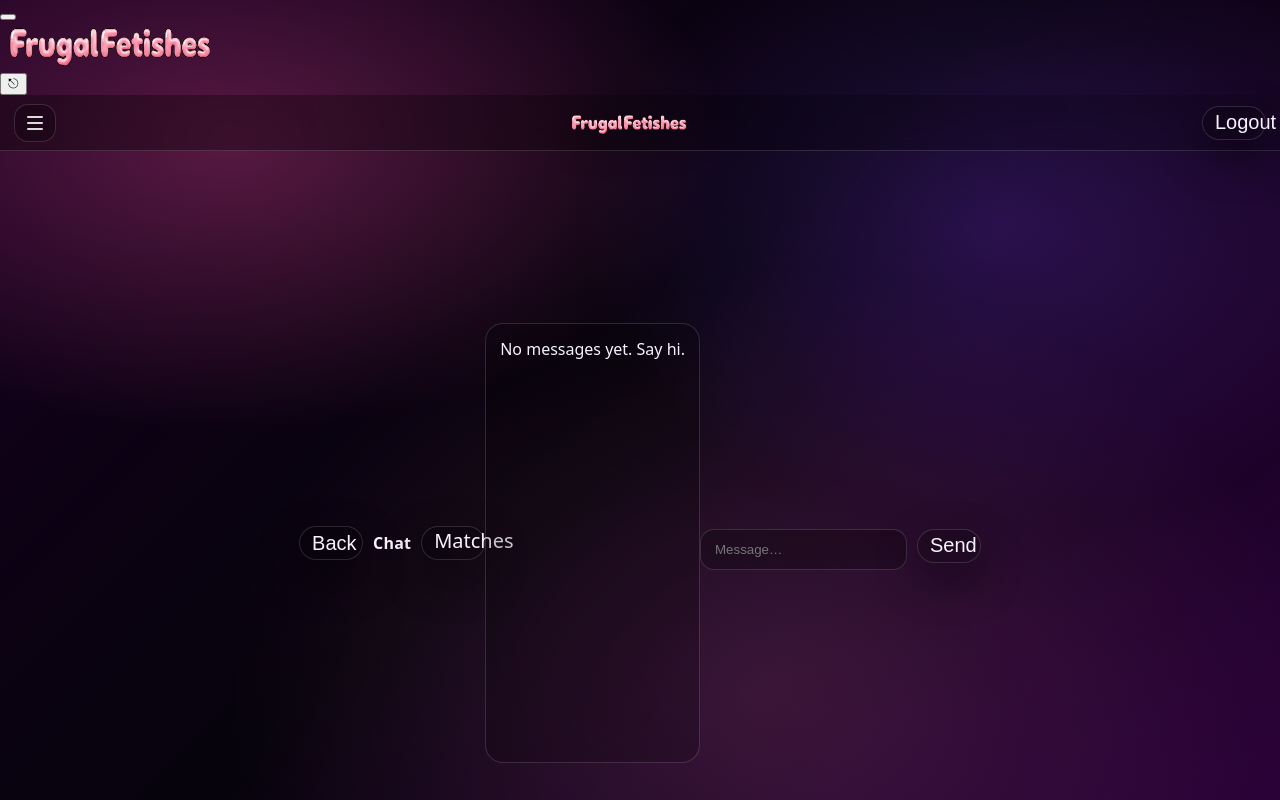
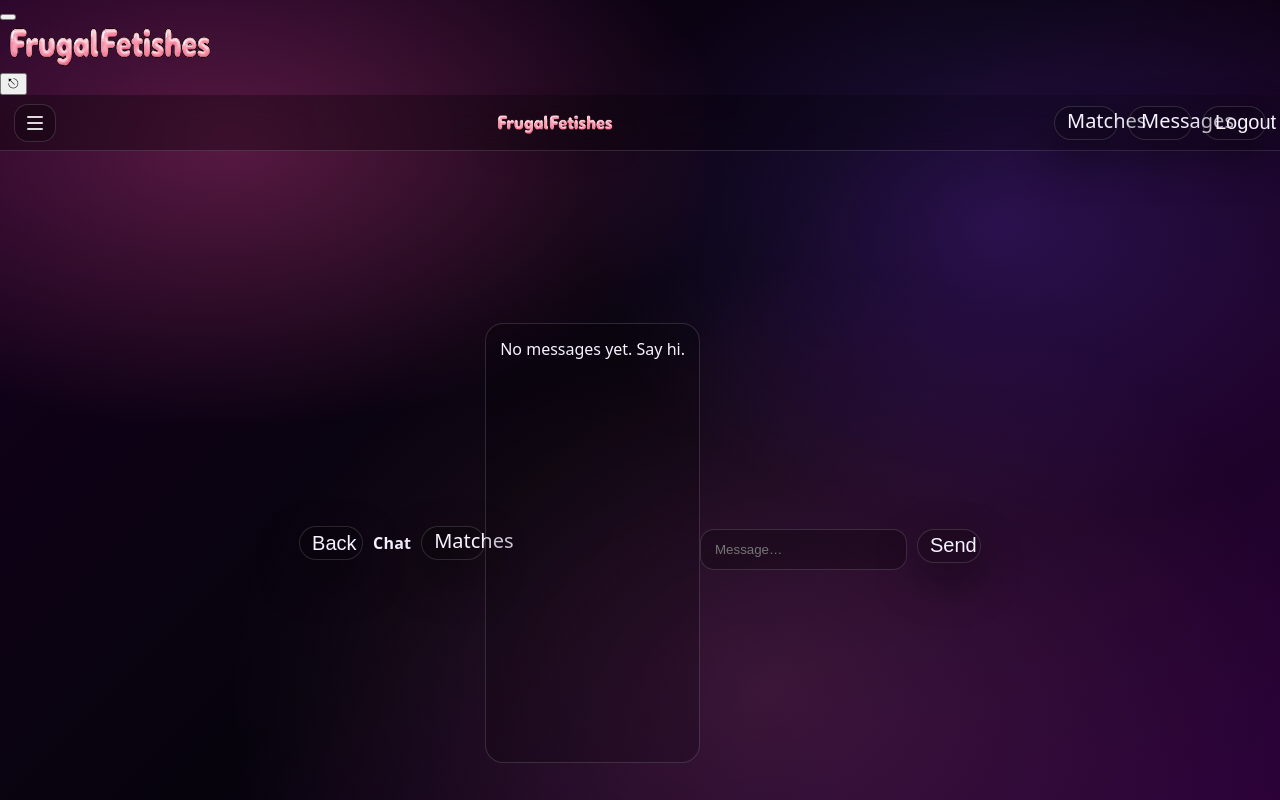
Before and after one commit to FrugalFetishes/frugalfetishes-frontend-next, a Next.js app: page /chat/1 in a window 1280 px wide. Shown: the top 800 px of the page. Built offline with nearby package versions, Linux system fonts and the light colour scheme.

Commit message:
Update AppHeader.tsx

```diff
--- a/src/components/AppHeader.tsx
+++ b/src/components/AppHeader.tsx
@@ -26,9 +26,6 @@ export default function AppHeader(props: { active?: "discover" | "matches" | "ch
   useEffect(() => {
     const tick = () => {
       try {
-        // badgeCounts uses uid keys; we store by uid in socialStore, so we need uid in localStorage to exist.
-        // In practice, token->uid is used by pages that create matches/messages. Here we just refresh.
-        // Pages will write the keys; we just compute.
         const uid = (() => {
           try {
             const parts = String(token || "").split(".");
@@ -46,13 +43,7 @@ export default function AppHeader(props: { active?: "discover" | "matches" | "ch
             return "anon";
           }
         })();
-        {
-        const raw: any = badgeCounts(uid);
-        setCounts({
-          newMatches: Number(raw?.newMatches ?? raw?.matches ?? 0),
-          unreadMessages: Number(raw?.unreadMessages ?? raw?.messages ?? 0),
-        });
-      }
+        setCounts(badgeCounts(uid));
       } catch {}
     };
     tick();
@@ -78,11 +69,7 @@ export default function AppHeader(props: { active?: "discover" | "matches" | "ch
 
   return (
     <header className="ff-header">
-      <button
-        className="ff-hamburger"
-        aria-label="Menu"
-        onClick={() => setOpen((v) => !v)}
-      >
+      <button className="ff-hamburger" aria-label="Menu" onClick={() => setOpen((v) => !v)}>
         <span className="ff-ham-line" />
         <span className="ff-ham-line" />
         <span className="ff-ham-line" />
@@ -94,6 +81,18 @@ export default function AppHeader(props: { active?: "discover" | "matches" | "ch
       </div>
 
       <div className="ff-header-right">
+        <Link className="ff-pill" href="/matches" aria-label="Matches">
+          Matches
+          {counts.newMatches > 0 ? <span className="ff-badge ff-badge-sm">{counts.newMatches}</span> : null}
+        </Link>
+
+        <Link className="ff-pill" href="/chat/inbox" aria-label="Messages">
+          Messages
+          {counts.unreadMessages > 0 ? (
+            <span className="ff-badge ff-badge-sm">{counts.unreadMessages}</span>
+          ) : null}
+        </Link>
+
         <button className="ff-pill" onClick={onLogout}>
           Logout
         </button>
@@ -102,12 +101,7 @@ export default function AppHeader(props: { active?: "discover" | "matches" | "ch
       {open ? (
         <div className="ff-menu" role="menu" aria-label="Main menu">
           {items.map((it) => (
-            <Link
-              key={it.href}
-              className="ff-menu-item"
-              href={it.href}
-              onClick={() => setOpen(false)}
-            >
+            <Link key={it.href} className="ff-menu-item" href={it.href} onClick={() => setOpen(false)}>
               <span>{it.label}</span>
               {it.badge ? <span className="ff-badge ff-badge-sm">{it.badge}</span> : null}
             </Link>
```
